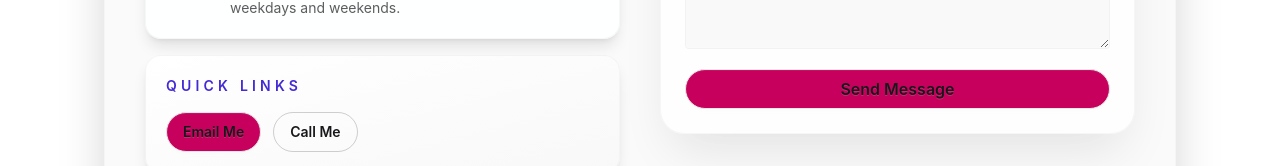
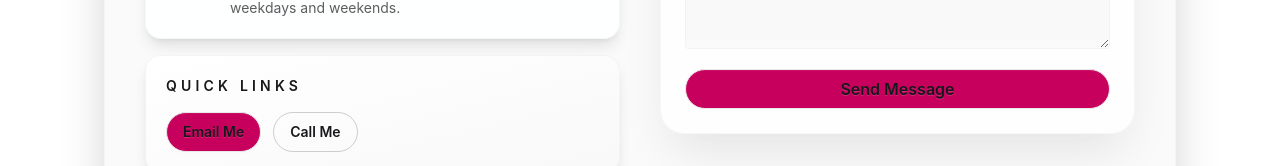
Before and after one commit to blueorion05/Portfolio, a React (Vite) app: page /home in a window 1280 px wide. Shown: the part 8750-8916 px from the top of the page. Built offline with nearby package versions, Linux system fonts and the light colour scheme.

Commit message:
Updated order of content

```diff
--- a/src/App.jsx
+++ b/src/App.jsx
@@ -130,8 +130,8 @@
           experience={data.experience}
           certifications={data.certifications}
         />
+        <Skills skills={data.skills} interests={data.interests} />
         <Projects projects={data.projects} />
-        <Skills skills={data.skills} interests={data.interests} />
         <Contact profile={data.profile} />
       </div>
 
--- a/src/components/Contact.jsx
+++ b/src/components/Contact.jsx
@@ -118,7 +118,7 @@
               ))}
 
               <div className="rounded-2xl border border-base-300/50 bg-gradient-to-br from-base-100 to-base-200 p-5 shadow-lg shadow-black/10">
-                <p className="text-sm font-semibold uppercase tracking-[0.3em] text-primary">Quick Links</p>
+                <p className="text-sm font-semibold uppercase tracking-[0.3em]">Quick Links</p>
                 <div className="mt-4 flex flex-wrap gap-3">
                   <a href={`mailto:${profile.email}`} className="btn bg-pink-700 rounded-full">
                     Email Me
```
